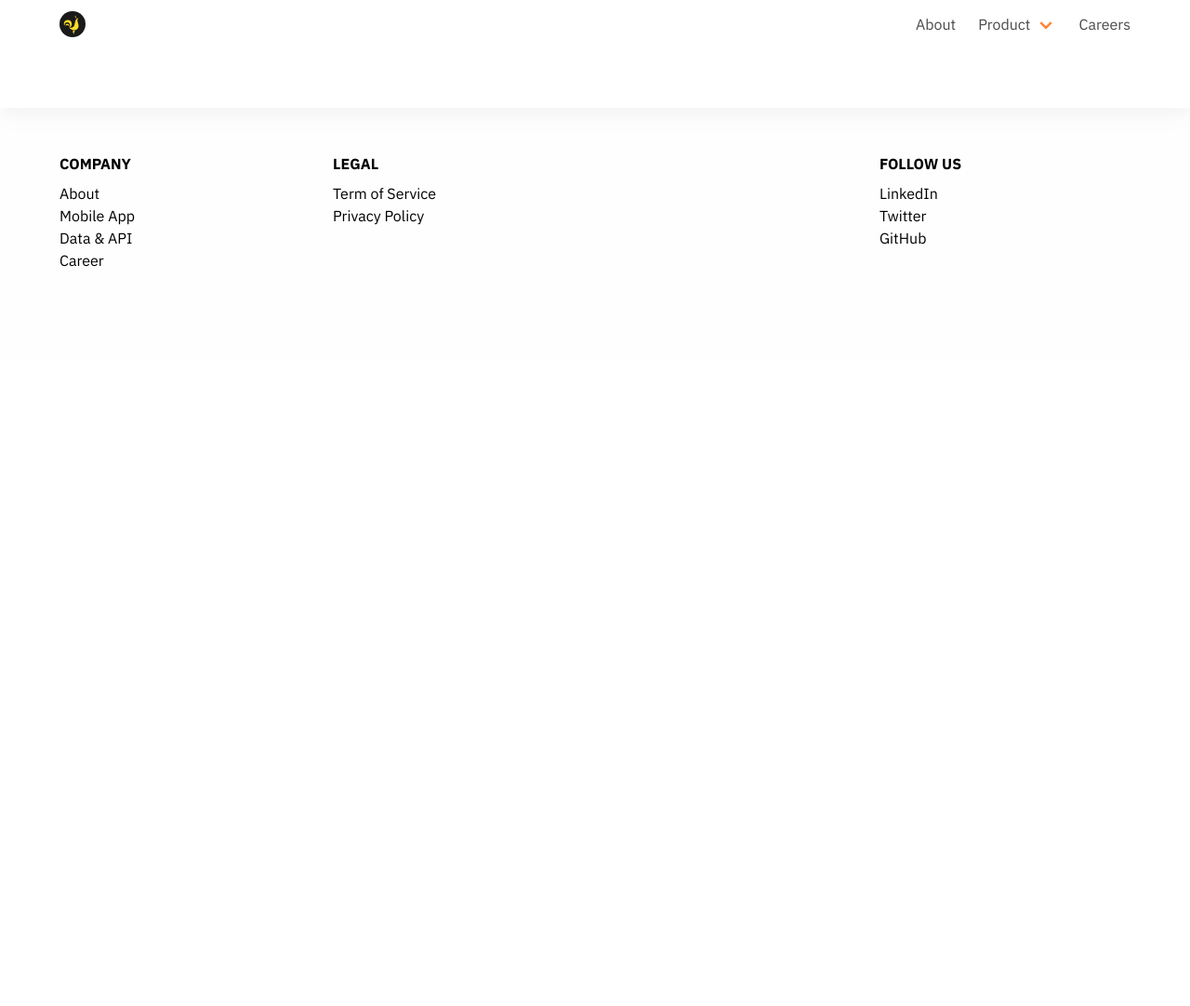
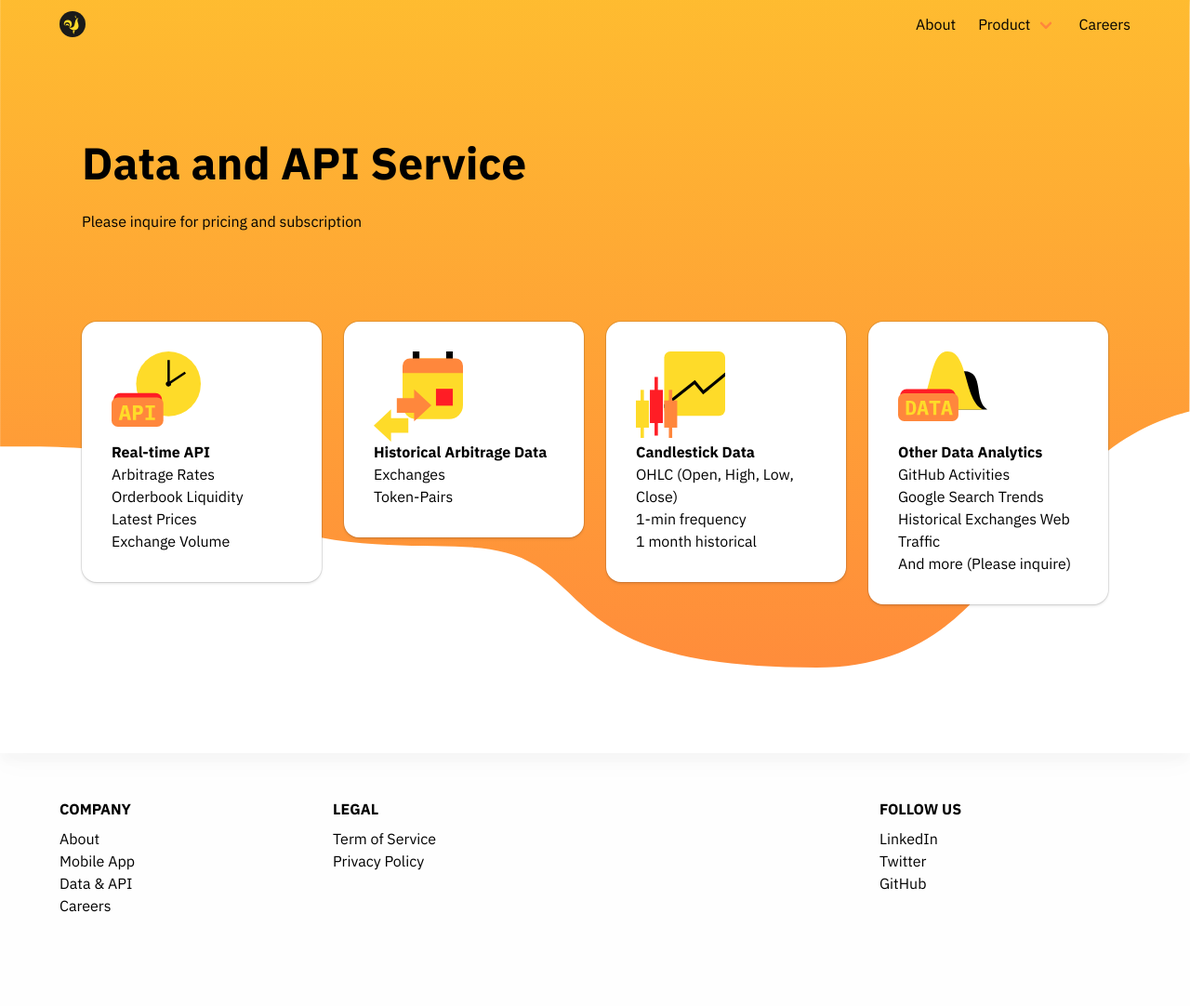
Before and after one commit to roostoo/roostoo.github.io, a Jekyll site: the page built from data-and-api.md, in a window 1280 px wide. Shown: the whole page at 93% size. Built offline with Jekyll 4.4.1, drawn with Linux system fonts in a browser that asks for light colours; before the commit the page ends 900 px from its top, so only the background shows below that.

Commit message:
feat (Product page): mobile app page and data and api service page

```diff
--- /dev/null
+++ b/_data/data-and-api.yml
@@ -0,0 +1,26 @@
+features:
+  - title: Real-time API
+    icon: /assets/img/feature-api.svg
+    description: |-
+      Arbitrage Rates </br>
+      Orderbook Liquidity </br>
+      Latest Prices </br>
+      Exchange Volume
+  - title: Historical Arbitrage Data
+    icon: /assets/img/feature-history.svg
+    description: |-
+      Exchanges </br>
+      Token-Pairs
+  - title: Candlestick Data
+    icon: /assets/img/feature-candlesticks.svg
+    description: |-
+      OHLC (Open, High, Low, Close) </br>
+      1-min frequency </br>
+      1 month historical
+  - title: Other Data Analytics
+    icon: /assets/img/feature-data.svg
+    description: |-
+      GitHub Activities </br>
+      Google Search Trends </br>
+      Historical Exchanges Web Traffic </br>
+      And more (Please inquire)
--- /dev/null
+++ b/_data/mobile-app.yml
@@ -0,0 +1,28 @@
+features:
+  - title: Real-time Arbitrage Data
+    icon: /assets/img/feature-real-time-arbitrage.svg
+    description: |-
+      Cross-exchange rates </br>
+      Executable liquidity
+  - title: Real-time Crypto Data
+    icon: /assets/img/feature-real-time-crypto.svg
+    description: |-
+      Prices and Volume </br>
+      Cheapest exchange
+  - title: Real-time Push Alert
+    icon: /assets/img/feature-real-time-notification.svg
+    description: |-
+      Price Volatility </br>
+      Significant arbitrage rates </br>
+  - title: Crypto Exchange Information
+    icon: /assets/img/feature-exchange-info.svg
+    description: |-
+      Exchange Web Traffic </br>
+      Available fiats </br>
+      Fees Detail
+  - title: Crypto Token Insights
+    icon: /assets/img/feature-crypto-insights.svg
+    description: |-
+      GitHub activities </br>
+      Google Search trends </br>
+      Daily active addresses
--- a/_layouts/data-and-api.html
+++ b/_layouts/data-and-api.html
@@ -1,3 +1,73 @@
 ---
 layout: base
 ---
+
+{% assign mobile = site.data.data-and-api %}
+
+<style>
+    #bg-top-2b {
+        background-image: url(/assets/img/bg-top-2b.svg);
+        float: right;
+        width: 100%;
+        background-position: top;
+        background-repeat: no-repeat;
+        background-size: contain;
+        display: block;
+        position: absolute;
+        top: 0;
+    }
+
+    @media only screen and (min-width: 1440px) {
+        #bg-top-2b {
+            margin-top: -20vw;
+        }
+    }
+
+        @media only screen and (min-width: 2560px) {
+        #bg-top-2b {
+            margin-top: -30vw;
+        }
+    }
+
+    #bg-top-2b img {
+        width: 100%;
+    }
+</style>
+
+<div id="bg-top-2b">
+    <img src="/assets/img/bg-top-2b.svg" style="visibility: hidden;" />
+</div>
+
+<section class="section">
+<div class="container">
+    <section class="section">
+        <h1 class="title is-1">Data and API Service</h1>
+        <p class="">
+            Please inquire for pricing and subscription
+        </p>
+    </section>
+
+    <section class="section">
+        <div class="columns is-mobile is-multiline">
+            {% for item in mobile.features %}
+            <div class="column is-full-mobile-only is-half-tablet-only is-quarter-desktop">
+                <div class="card">
+                    <figure class="image is-96x96">
+                        <img src="{{ item.icon }}">
+                    </figure>
+                    <div>
+                        <h3 class="has-text-weight-bold">
+                            {{ item.title }}
+                        </h3>
+                        <p>
+                            {{ item.description }}
+                        </p>
+                    </div>
+                </div>
+            </div>
+            {% endfor %}
+        </div>
+    </section>
+
+</div>
+</section>
--- a/_sass/roostoo.scss
+++ b/_sass/roostoo.scss
@@ -2,6 +2,19 @@
   background: #fff;
   position: relative;
   padding-bottom: 4em;
+}
+
+.card {
+  background: #fff;
+  border-radius: 16px;
+  display: inline-block;
+  width: 100%;
+  position: relative;
+  padding: 2em;
+}
+
+.has-small-elevation {
+  box-shadow: 0 3px 6px rgba(0,0,0,0.02), 0 3px 6px rgba(0,0,0,0.02);
 }
 
 .has-mid-elevation {
@@ -17,7 +30,7 @@ footer {
   a {
     color: $text;
   }
-  footer a:hover {
+  a:hover {
     color: $color_accent;
   }
 }
--- a/assets/css/styles.scss
+++ b/assets/css/styles.scss
@@ -5,11 +5,13 @@
 $family-sans-serif: 'IBM Plex Sans', "Segoe UI", "Roboto", "Oxygen", "Ubuntu", "Cantarell", "Fira Sans", "Droid Sans", "Helvetica Neue", "Helvetica", "Arial", sans-serif;
 $family-monospace: 'IBM Plex Mono';
 $text: #000000;
+$grey-darker: $text;
 $primary: $color_primary;
 $link: $color_accent;
 $link-hover-border: $color_accent;
 $link-focus-border: $color_accent;
 $navbar-background-color: #ffffff00;
+$navbar-item-color: $text;
 $footer-background-color: #fefefe;
 
 @import "utilities/_all";
```
Also changed, not shown: _data/footer.yml (+10 -10 lines), _layouts/index.html (+5 -4 lines), _layouts/mobile-app.html (+37 -0 lines), assets/img/bg-bottom-2c.svg (added), assets/img/bg-corner-2c.svg (renamed from assets/img/home-corner-background.svg), assets/img/bg-top-2b.svg (added).
